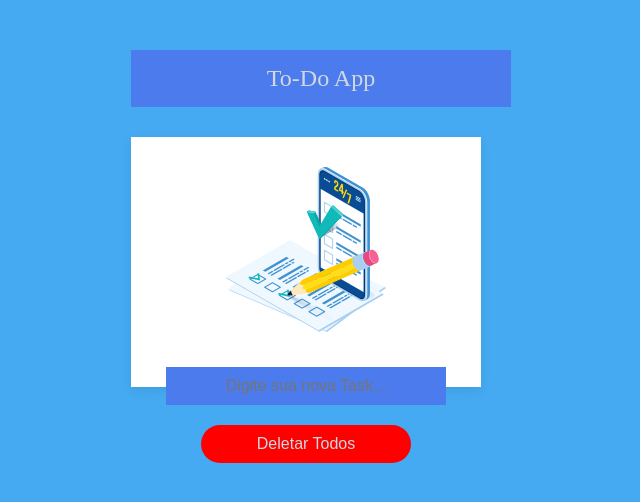
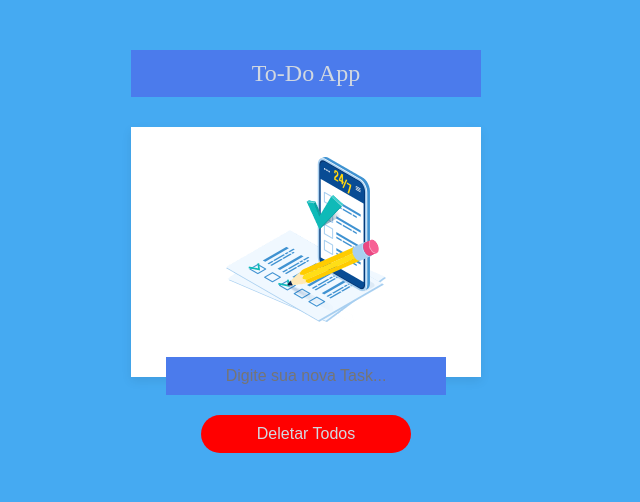
Before and after one commit to pgabrieldeveloper/to-do-Angular, an Angular app: page / in a window 1280 px wide. Shown: the top 502 px of the page, without its empty margins (334-974 px from the left). Built offline with nearby package versions, Linux system fonts and the light colour scheme.

Commit message:
fix ajustando padding

```diff
--- a/src/app/modules/home/components/header/header.component.css
+++ b/src/app/modules/home/components/header/header.component.css
@@ -1,6 +1,7 @@
 h1 {
     width: 100%;
-    padding: 15px;
+    padding-top: 10px;
+    padding-bottom: 10px;
     text-align: center;
     background-color: #4b7bec;
     color: #d1d8e0;
--- a/src/app/modules/home/components/todo-list/todo-list.component.ts
+++ b/src/app/modules/home/components/todo-list/todo-list.component.ts
@@ -22,9 +22,9 @@ export class TodoListComponent implements OnInit, DoCheck {
   }
 
   public setTask(event:string){
-
     this.taskList.push({task:event,checked:false})
   }
+
   public deleteById(index: number) {
     this.taskList.splice(index,1);
   }
```
